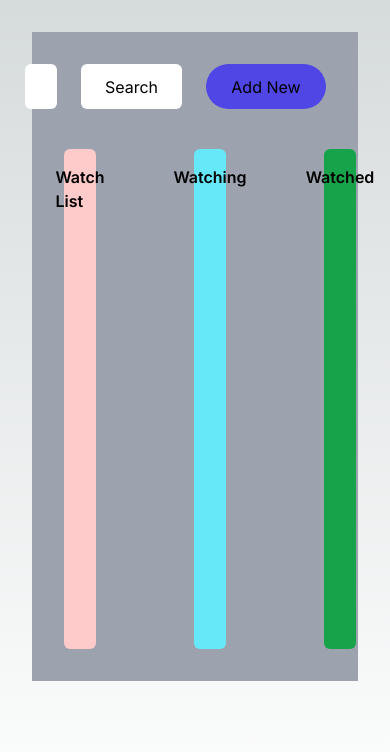
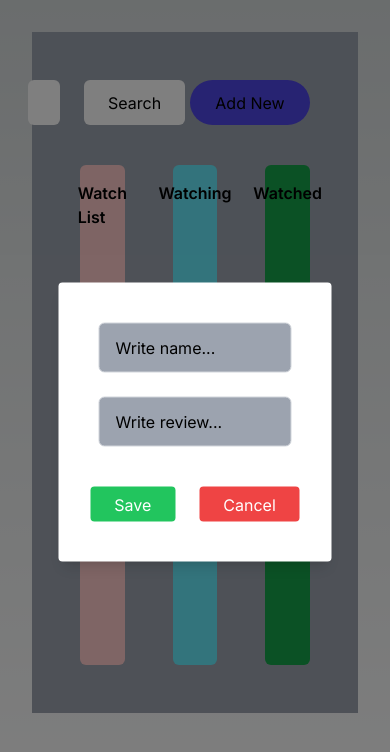
Before and after one commit to Shakibuzzaman3104/frontend-1, a Next.js app: page / in a window 390 px wide. Both pictures are taken after typing "Sample" into the empty fields and a click on the button "Add New". Shown: the top 752 px of the page. Built offline with nearby package versions, Linux system fonts and the light colour scheme.

Commit message:
Add new movie functionality done

```diff
--- a/components/Search/index.tsx
+++ b/components/Search/index.tsx
@@ -9,7 +9,7 @@ const Search = ({ setSearch, search }: any) => {
         placeholder="Type here..."
         onChange={handleSearch}
         value={search}
-        className="bg-white px-4 py-3 rounded-md h-[45px] w-full sm:w-[90%] focus:border-none focus:outline-none outline:none text-black"
+        className="bg-white px-4 py-3 rounded-md h-[45px] w-full sm:w-[90%] focus:border-none focus:outline-none outline-none text-black"
       />
       <button className="bg-white px-6 h-[45px] rounded-md text-black">
         Search
--- a/package.json
+++ b/package.json
@@ -11,9 +11,13 @@
   "dependencies": {
     "@dnd-kit/core": "^6.1.0",
     "@dnd-kit/sortable": "^8.0.0",
+    "@emotion/react": "^11.11.3",
+    "@emotion/styled": "^11.11.0",
+    "@mui/material": "^5.15.10",
     "next": "14.1.0",
     "react": "^18",
-    "react-dom": "^18"
+    "react-dom": "^18",
+    "react-hook-form": "^7.50.1"
   },
   "devDependencies": {
     "@types/node": "^20",
--- a/pages/Kanban/index.tsx
+++ b/pages/Kanban/index.tsx
@@ -13,12 +13,29 @@ import { defaultColumns, defaultMovies } from "@/constant/movies";
 import { Column, Movie } from "@/types";
 import { generateId } from "@/utils/generateId.util";
 import { sortableKeyboardCoordinates } from "@dnd-kit/sortable";
+import Modal from "@mui/material/Modal";
+import { useForm } from "react-hook-form";
 
 const Kanban = () => {
   const [search, setSearch] = useState("");
   const [kanbanColumns, setKanbanColumns] = useState<Column[]>(defaultColumns);
   const [movies, setMovies] = useState<Movie[]>(defaultMovies);
-  const [newMovie, setNewMovie] = useState("");
+
+  const [open, setOpen] = useState(false);
+  const handleOpen = () => setOpen(true);
+  const handleClose = () => setOpen(false);
+
+  const {
+    register,
+    handleSubmit,
+    setError,
+    formState: { errors },
+  } = useForm({
+    defaultValues: {
+      name: "",
+      review: "",
+    },
+  });
 
   const sensors = useSensors(
     useSensor(PointerSensor),
@@ -27,31 +44,50 @@ const Kanban = () => {
     })
   );
 
-  const addNewMovie = () => {
+  const addNewMovie = (values: any) => {
+    if (!values.name || !values.review) {
+      if (!values.name) {
+        setError("name", {
+          type: "manual",
+          message: "Name is required",
+        });
+      }
+      if (!values.review) {
+        setError("review", {
+          type: "manual",
+          message: "Review is required",
+        });
+      }
+      return;
+    }
+
     const newMovie: Movie = {
       id: generateId(),
-      name: "",
-      review: "",
+      name: values.name,
+      review: values.review,
       columnId: "watchlist",
     };
+    setMovies([...movies, newMovie]);
+    handleClose();
     console.log(newMovie);
   };
 
   return (
-    <div className="flex flex-col bg-gray-400 p-8 sm:p-24 sm:pt-8 w-full min-h-full">
+    <>
+      <div className="flex flex-col bg-gray-400 p-12 lg:p-24 lg:pt-8 w-full min-h-full">
         <div className="flex flex-row justify-end w-full">
           <div className="flex w-[60%]">
             <Search setSearch={setSearch} search={search} />
           </div>
           <button
-          className="bg-indigo-600 px-6 min-w-[120px] h-[45px] rounded-full ml-6 sm:ml-10"
-          onClick={addNewMovie}
+            className="bg-indigo-600 px-6 min-w-[120px] h-[45px] rounded-full ml-6 sm:ml-10 focus:outline-none outline-none"
+            onClick={handleOpen}
           >
             Add New
           </button>
         </div>
         <div className="mt-10">
-        <div className="grid grid-cols-3 gap-32">
+          <div className="grid grid-cols-3 gap-12 lg:gap-32">
             {kanbanColumns.map((column, index) => (
               <KarbanContainer
                 key={column.id}
@@ -61,37 +97,65 @@ const Kanban = () => {
             ))}
           </div>
         </div>
-      {/* <div className="grid grid-cols-3 gap-6 mt-10">
-        <DndContext sensors={sensors} collisionDetection={closestCorners}>
-          <SortableContext items={containers.map((i: any) => i.id)}>
-            {containers.map((container: any) => (
-              <KarbanContainer
-                id={container.id}
-                title={container.title}
-                key={container.id}
-                // onAddItem={() => {
-                //   setShowAddItemModal(true);
-                //   setCurrentContainerId(container.id);
-                // }}
+      </div>
+      <Modal
+        open={open}
+        onClose={handleClose}
+        aria-labelledby="modal-modal-title"
+        aria-describedby="modal-modal-description"
       >
-                <SortableContext items={container.items.map((i) => i.id)}>
-                  <div className="flex items-start flex-col gap-y-4">
-                    {container.items.map((i: any) => (
-                      <Tasks
-                        title={i.title}
-                        id={i.id}
-                        key={i.id}
-                        review={i.review}
+        <div className="absolute top-1/2 left-1/2 transform -translate-x-1/2 -translate-y-1/2 w-[70%] bg-white shadow-lg p-10 rounded">
+          <form
+            className="w-full h-full flex flex-col items-center justify-center gap-6"
+            onSubmit={handleSubmit(addNewMovie)}
+          >
+            <input
+              type="text"
+              id="email"
+              {...register("name")}
+              className={`px-4 py-3 rounded-md h-[50px] w-full rounded border bg-gray-400 text-black focus:border-none focus:outline-none outline-none placeholder:text-black ${
+                errors.name ? "border-red-500" : "border-gray-300"
+              }`}
+              placeholder="Write name..."
             />
-                    ))}
+            {errors.name && (
+              <p className="text-red-500 text-xs mt-1">{errors.name.message}</p>
+            )}
+
+            <input
+              type="text"
+              id="review"
+              {...register("review")}
+              className={`px-4 py-3 rounded-md h-[50px] w-full rounded border bg-gray-400 text-black focus:border-none focus:outline-none outline-none placeholder:text-black ${
+                errors.review ? "border-red-500" : "border-gray-300"
+              }`}
+              placeholder="Write review..."
+            />
+            {errors.review && (
+              <p className="text-red-500 text-xs mt-1">
+                {errors.review.message}
+              </p>
+            )}
+
+            <div className="flex gap-6 mt-4">
+              <button
+                className="bg-green-500 px-6 h-[35px] rounded text-white"
+                type="submit"
+              >
+                Save
+              </button>
+              <button
+                className="bg-red-500 px-6 h-[35px] rounded text-white"
+                type="submit"
+                onClick={handleClose}
+              >
+                Cancel
+              </button>
             </div>
-                </SortableContext>
-              </KarbanContainer>
-            ))}
-          </SortableContext>
-        </DndContext>
-      </div> */}
+          </form>
         </div>
+      </Modal>
+    </>
   );
 };
 
```
Also changed, not shown: 1 other file (tests, documents, lock files or other folders). Lines whose indentation alone changed are shown as unchanged.
